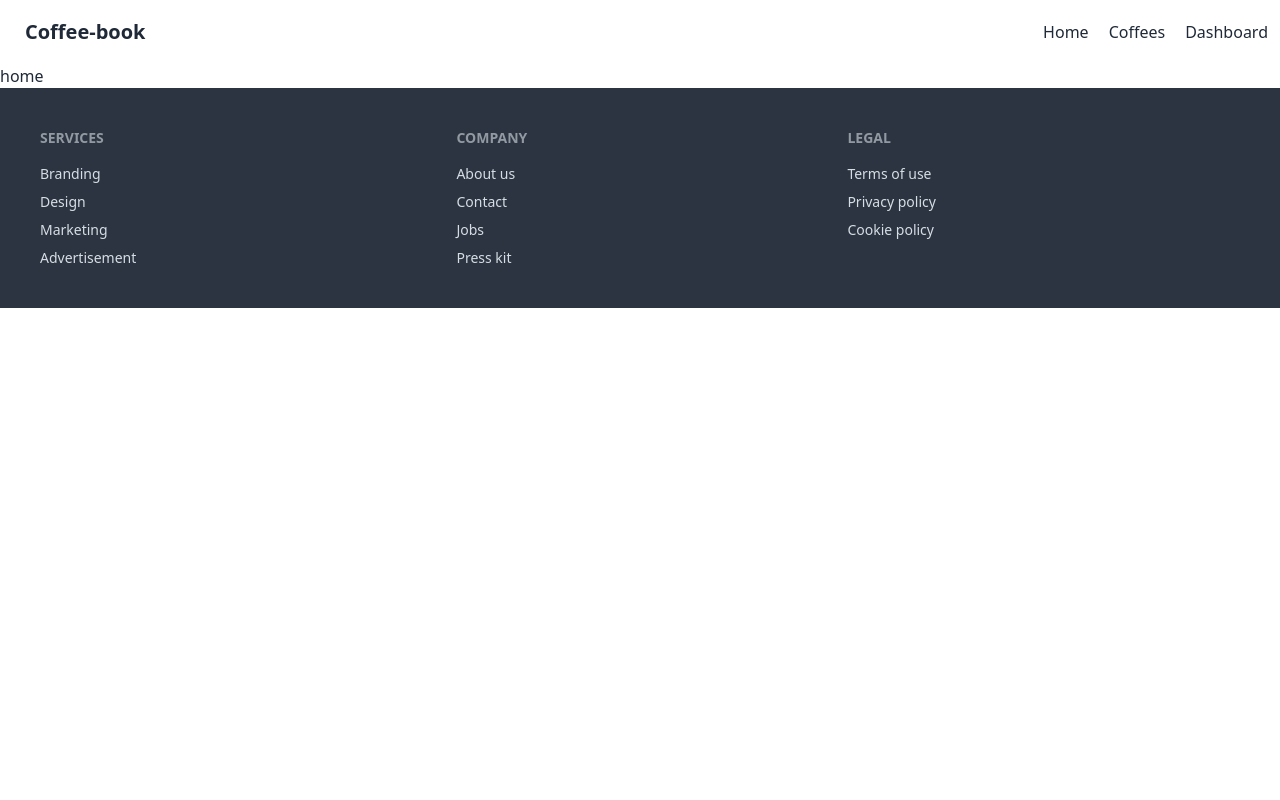
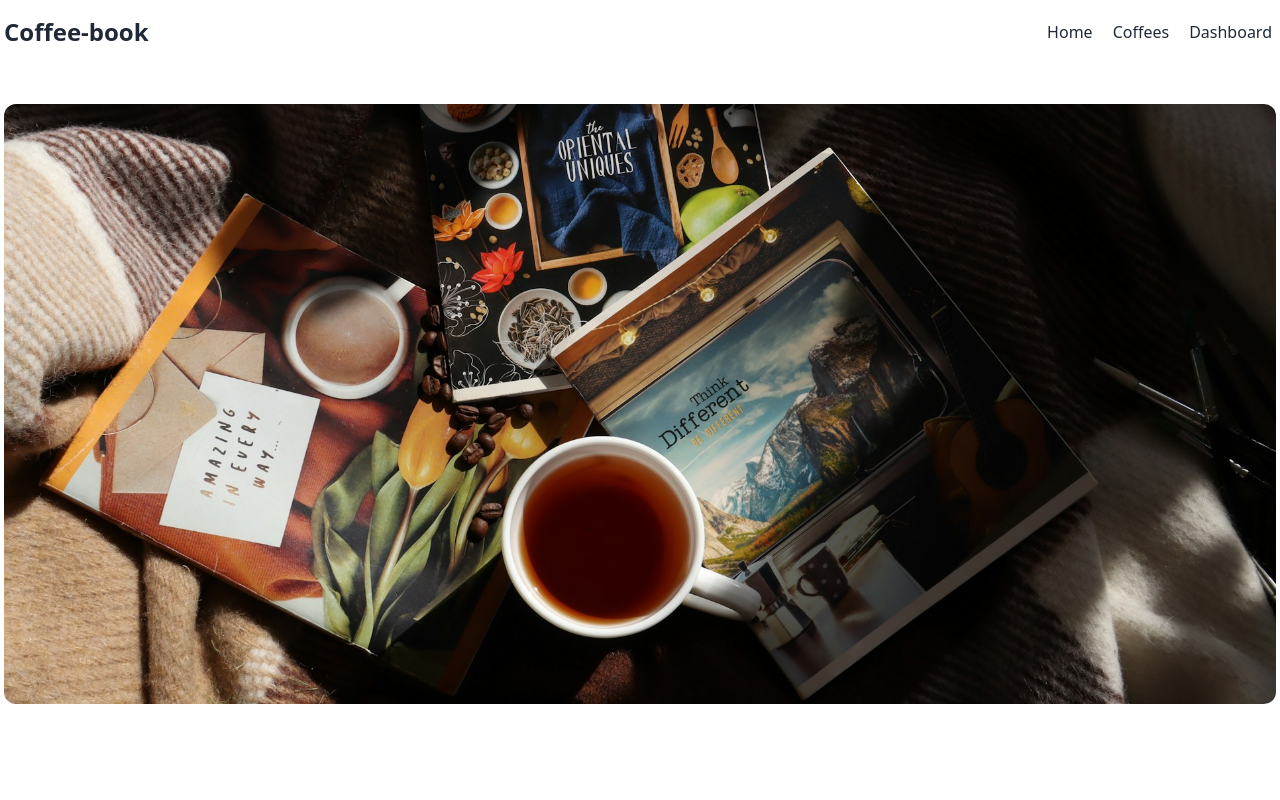
Before and after one commit to maruf-git/cofee-book, a React (Vite) app: page / in a window 1280 px wide. Shown: the top 800 px of the page. Built offline with nearby package versions, Linux system fonts and the light colour scheme.

Commit message:
adde banner component

```diff
--- /dev/null
+++ b/src/components/Banner.jsx
@@ -0,0 +1,11 @@
+import React from 'react';
+import bannerImg from "../assets/banner.jpg"
+const Banner = () => {
+    return (
+        <div className="my-10 ">
+            <img className="rounded-xl h-[600px] object-cover w-full" src={bannerImg} alt="" />
+        </div>
+    );
+};
+
+export default Banner;
--- a/src/components/Footer.jsx
+++ b/src/components/Footer.jsx
@@ -2,7 +2,8 @@ import React from 'react';
 
 const Footer = () => {
     return (
-        <footer className="footer bg-neutral text-neutral-content p-10">
+        <div className="bg-neutral  p-10">
+            <footer className="footer max-w-screen-xl mx-auto text-neutral-content">
                 <nav>
                     <h6 className="footer-title">Services</h6>
                     <a className="link link-hover">Branding</a>
@@ -24,6 +25,7 @@ const Footer = () => {
                     <a className="link link-hover">Cookie policy</a>
                 </nav>
             </footer>
+        </div>
     );
 };
 
--- a/src/components/Home.jsx
+++ b/src/components/Home.jsx
@@ -1,9 +1,10 @@
 import React from 'react';
+import Banner from './banner';
 
 const Home = () => {
     return (
-        <div>
-          home
+        <div >
+          <Banner></Banner>
         </div>
     );
 };
--- a/src/components/Navbar.jsx
+++ b/src/components/Navbar.jsx
@@ -1,10 +1,10 @@
 import React from 'react';
-import { NavLink } from 'react-router-dom';
+import { Link, NavLink } from 'react-router-dom';
 
 const Navbar = () => {
     return (
-        <div className="navbar bg-base-100">
-            <div className="navbar-start">
+        <div className="navbar bg-base-100 px-0">
+            <div className="navbar-start ">
                 <div className="dropdown">
                     <div tabIndex={0} role="button" className="btn btn-ghost lg:hidden">
                         <svg
@@ -29,7 +29,7 @@ const Navbar = () => {
 
                     </ul>
                 </div>
-                <a className="btn btn-ghost text-xl">Coffee-book</a>
+                <Link to="/" className=" text-2xl font-bold">Coffee-book</Link>
             </div>
             <div className="navbar-end hidden lg:flex ">
                 <ul className="menu menu-horizontal px-1 gap-5 text-base">
--- a/src/layouts/MainLayout.jsx
+++ b/src/layouts/MainLayout.jsx
@@ -6,8 +6,15 @@ import { Outlet } from 'react-router-dom';
 const MainLayout = () => {
     return (
         <div>
-            <Navbar></Navbar>
-            <Outlet></Outlet>
+
+            <div className="max-w-screen-xl mx-auto px-1">
+                <Navbar></Navbar>
+                <div className="min-h-screen">
+                    <Outlet></Outlet>
+                </div>
+
+            </div>
+
             <Footer></Footer>
         </div>
     );
```
Lines whose indentation alone changed are shown as unchanged.
